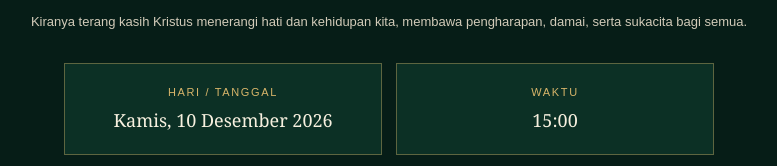
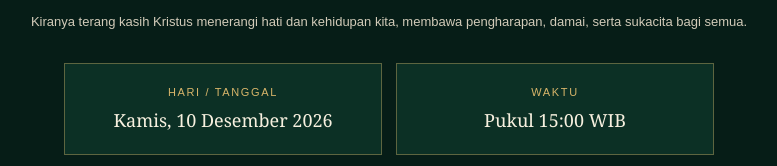
Before and after one commit to jeremyfarel15-cell/undangan-natal-alfa-omega, a plain HTML site: page index.html in a window 1280 px wide. Shown: the part 1202-1368 px from the top of the page, without its empty margins (251-1028 px from the left). Drawn offline with Linux system fonts and the light colour scheme.

Commit message:
Update event time format in index.html

```diff
--- a/index.html
+++ b/index.html
@@ -59,7 +59,7 @@ footer{padding:45px 20px;text-align:center;background:#04150f;border-top:1px sol
   <p class="small">Kiranya terang kasih Kristus menerangi hati dan kehidupan kita, membawa pengharapan, damai, serta sukacita bagi semua.</p>
   <div class="details">
    <div class="detail"><b>Hari / Tanggal</b><span>Kamis, 10 Desember 2026</span></div>
-   <div class="detail"><b>Waktu</b><span>15:00</span></div>
+   <div class="detail"><b>Waktu</b><span>Pukul 15:00 WIB</span></div>
    <div class="detail" style="grid-column:1/-1"><b>Tempat</b><span>Mekar Jaya</span></div>
   </div>
   <div class="kicker">Menuju Perayaan Natal</div>
```
